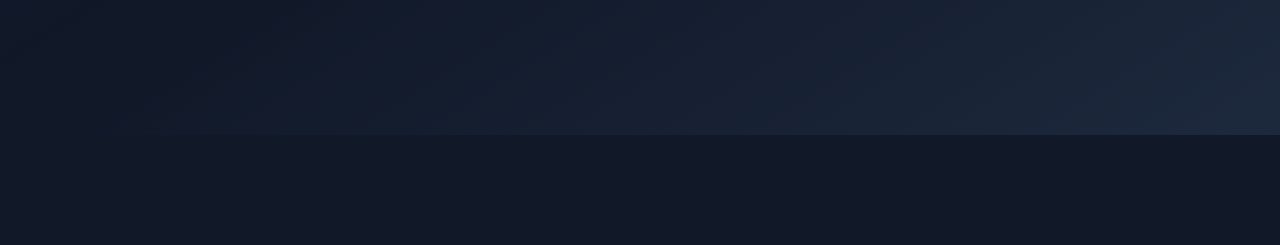
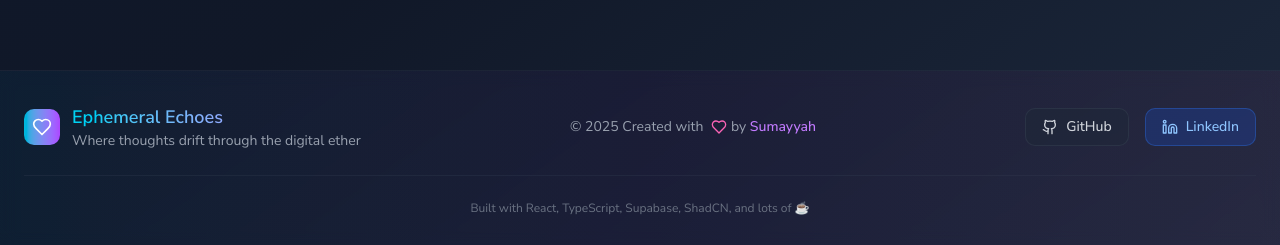
Before and after one commit to sumusa/thought-drops, a React (Vite) app: page / in a window 1280 px wide. Shown: the part 665-910 px from the top of the page. Before the commit the page ends 800 px from the top, so only its background shows below. Built offline with nearby package versions, Linux system fonts and the light colour scheme; no server answers; the database is empty.

Commit message:
feat: Add Footer component

```diff
--- a/src/App.tsx
+++ b/src/App.tsx
@@ -20,6 +20,7 @@ import { EchoReactions } from '@/components/EchoReactions';
 import { MoodSelector } from '@/components/MoodSelector';
 import { PersonalEchoHistory } from '@/components/PersonalEchoHistory';
 import { EchoThread } from '@/components/EchoThread';
+import { Footer } from '@/components/Footer';
 import type { EchoWithReactions } from '@/types/reactions';
 import type { EchoMood, EchoWithMood } from '@/types/moods';
 
@@ -516,6 +517,8 @@ function App() {
           onEchoUpdate={handleRefreshCurrentEcho}
         />
       )}
+
+      <Footer />
     </main>
   )
 }
--- /dev/null
+++ b/src/components/Footer.tsx
@@ -0,0 +1,71 @@
+import { Github, Linkedin, Heart } from 'lucide-react';
+
+export function Footer() {
+  return (
+    <footer className="relative mt-16 border-t border-gray-700/30 bg-gradient-to-r from-slate-900/50 via-gray-900/50 to-slate-800/50 backdrop-blur-sm">
+      <div className="absolute inset-0 bg-gradient-to-r from-cyan-500/5 via-purple-500/5 to-pink-500/5"></div>
+
+      <div className="relative container mx-auto px-6 py-8">
+        <div className="flex flex-col md:flex-row items-center justify-between gap-6">
+
+          {/* Left side - Branding */}
+          <div className="flex items-center space-x-3">
+            <div className="p-2 bg-gradient-to-r from-cyan-500 to-purple-500 rounded-lg">
+              <Heart className="w-5 h-5 text-white" />
+            </div>
+            <div>
+              <h3 className="text-lg font-semibold bg-gradient-to-r from-cyan-400 to-purple-400 bg-clip-text text-transparent">
+                Ephemeral Echoes
+              </h3>
+              <p className="text-sm text-gray-400">
+                Where thoughts drift through the digital ether
+              </p>
+            </div>
+          </div>
+
+          {/* Center - Copyright */}
+          <div className="text-center">
+            <p className="text-gray-400 text-sm">
+              © 2025 Created with{' '}
+              <Heart className="w-4 h-4 inline text-pink-400 mx-1" />
+              by{' '}
+              <span className="font-medium text-purple-400">Sumayyah</span>
+            </p>
+          </div>
+
+          {/* Right side - Social Links */}
+          <div className="flex items-center space-x-4">
+            <a
+              href="https://github.com/sumusa"
+              target="_blank"
+              rel="noopener noreferrer"
+              className="group flex items-center space-x-2 px-4 py-2 rounded-lg bg-gray-800/50 border border-gray-700/50 text-gray-300 hover:bg-gray-700/50 hover:border-gray-600/50 hover:text-white transition-all duration-200"
+            >
+              <Github className="w-4 h-4 group-hover:scale-110 transition-transform duration-200" />
+              <span className="text-sm font-medium">GitHub</span>
+            </a>
+
+            <a
+              href="https://linkedin.com/in/sumayyahmusa"
+              target="_blank"
+              rel="noopener noreferrer"
+              className="group flex items-center space-x-2 px-4 py-2 rounded-lg bg-blue-600/20 border border-blue-500/30 text-blue-300 hover:bg-blue-600/30 hover:border-blue-500/50 hover:text-blue-200 transition-all duration-200"
+            >
+              <Linkedin className="w-4 h-4 group-hover:scale-110 transition-transform duration-200" />
+              <span className="text-sm font-medium">LinkedIn</span>
+            </a>
+          </div>
+        </div>
+
+        {/* Bottom divider with gradient */}
+        <div className="mt-6 pt-6 border-t border-gray-700/30">
+          <div className="text-center">
+            <p className="text-xs text-gray-500">
+              Built with React, TypeScript, Supabase, ShadCN, and lots of ☕
+            </p>
+          </div>
+        </div>
+      </div>
+    </footer>
+  );
+}
```
